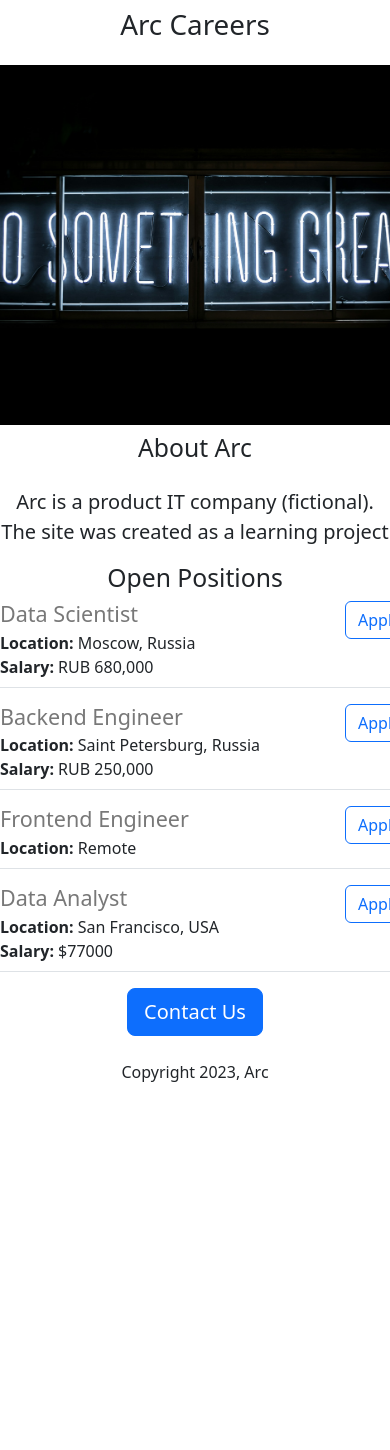
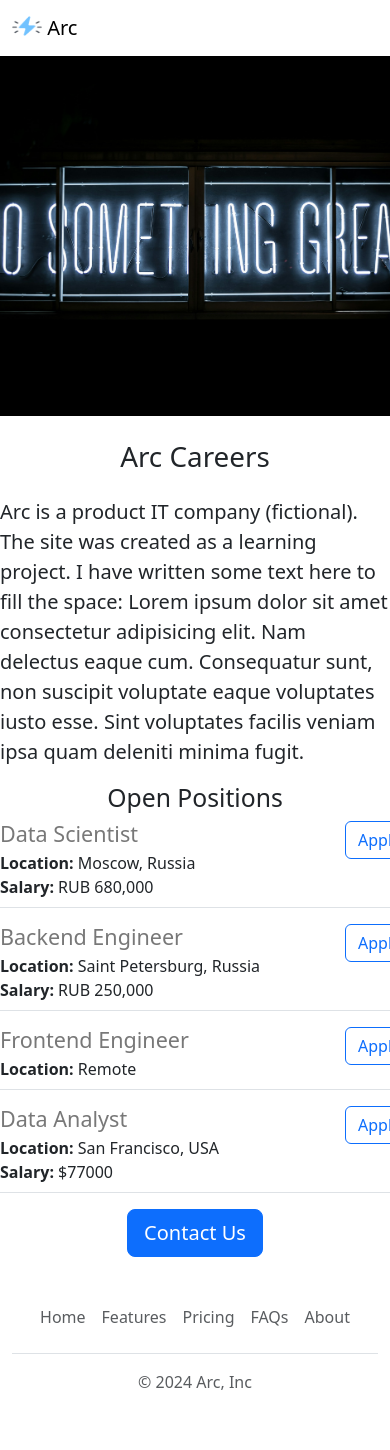
Before and after one commit to ArcMagical/arc-website, a Flask app: page / in a window 390 px wide; the page is wider, and only the part inside the window is pictured. Before the commit the page ends 1082 px from the top of that part, so only its background shows below. Run offline with Flask 3, Linux system fonts and the light colour scheme.

Commit message:
added footer and navbar

```diff
--- /dev/null
+++ b/templates/footer.html
@@ -0,0 +1,12 @@
+<div class="container">
+  <footer class="py-3 my-4">
+    <ul class="nav justify-content-center border-bottom pb-3 mb-3">
+      <li class="nav-item"><a href="#" class="nav-link px-2 text-body-secondary">Home</a></li>
+      <li class="nav-item"><a href="#" class="nav-link px-2 text-body-secondary">Features</a></li>
+      <li class="nav-item"><a href="#" class="nav-link px-2 text-body-secondary">Pricing</a></li>
+      <li class="nav-item"><a href="#" class="nav-link px-2 text-body-secondary">FAQs</a></li>
+      <li class="nav-item"><a href="#" class="nav-link px-2 text-body-secondary">About</a></li>
+    </ul>
+    <p class="text-center text-body-secondary">&copy; 2024 Arc, Inc</p>
+  </footer>
+</div>
--- a/templates/home.html
+++ b/templates/home.html
@@ -10,17 +10,25 @@
         width: 100%;
         height: 360px;
         object-fit: cover;
+        margin-bottom: 16px;
       }
     </style>
   </head>
   <body>
+    {% include 'nav.html' %}
+    <img class="img-fluid" id='banner' src=https://d9139924-b2ba-4789-a71e-ecf492458839-00-30wq75gvds6i1.sisko.replit.dev/static/banner.jpg height="320">
     <div id="container">
     <h1 class="text-center mt-2 mb-4">{{company_name}} Careers</h1>
-    <img class="img-fluid" id='banner' src=https://d9139924-b2ba-4789-a71e-ecf492458839-00-30wq75gvds6i1.sisko.replit.dev/static/banner.jpg height="320">
-       <h2 class="text-center mt-2 mb-4">About Arc</h2>
-       <p class="text-center lead">
-         Arc is a product IT company (fictional). The site was created as a learning project
+       <div class="row" style="margin-bottom:16px">
+        <div class="col-md-6">
+        <p class="lead">
+         Arc is a product IT company (fictional). The site was created as a learning
+         project. I have written some text here to fill the space: Lorem ipsum dolor sit amet consectetur adipisicing elit. Nam delectus eaque cum. Consequatur sunt, non suscipit voluptate eaque voluptates iusto esse. Sint voluptates facilis veniam ipsa quam deleniti minima fugit.
         </p>
+         <div class="d-none d-md-block col-md-6">
+         <img src="/static/people.jpg" style="height:320px;border-radius:4px;">
+        </div>
+    </div>
         <h2 class="text-center">Open Positions</h2>
         <div>
           {% for job in jobs %}
@@ -29,8 +37,8 @@
         </div>
         <div class="text-center">
         <button class="btn btn-primary btn-lg">Contact Us </button>
-         <p class="mt-4">Copyright 2023, Arc</p>
       </div>
     </div>
+    {% include 'footer.html' %}
   </body>
 </html>
--- /dev/null
+++ b/templates/nav.html
@@ -0,0 +1,9 @@
+<nav class="navbar shadow-sm fixed-top bg-white">
+  <div class="container-fluid">
+    <a class="navbar-brand" href="#">
+      <img src="/static/icons8-conflict-64.png" alt="Logo" width="30" height="24" class="d-inline-block align-text-top">
+      Arc
+    </a>
+  </div>
+</nav>
+<div style="height:56px"></div>
```
Also changed, not shown: static/icons8-conflict-64.png (added), 1 other file.
